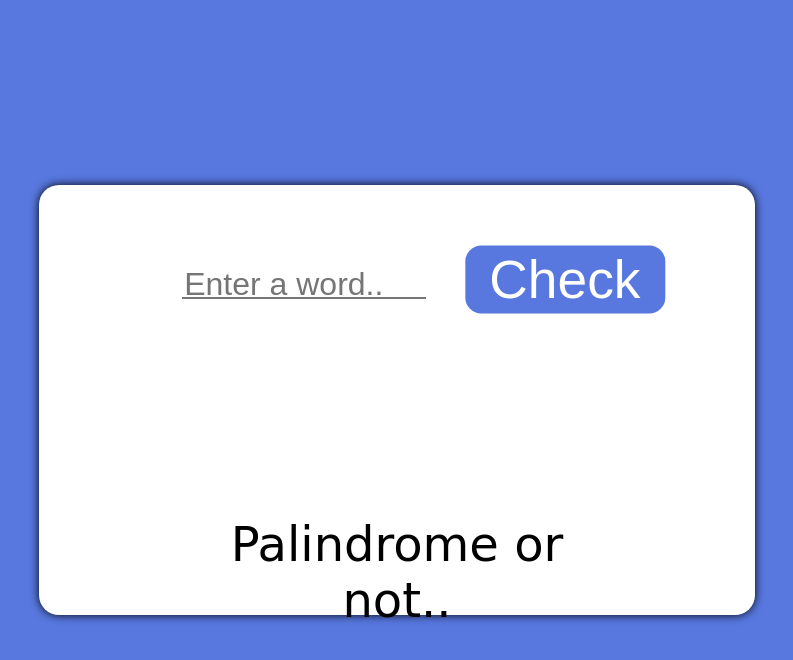
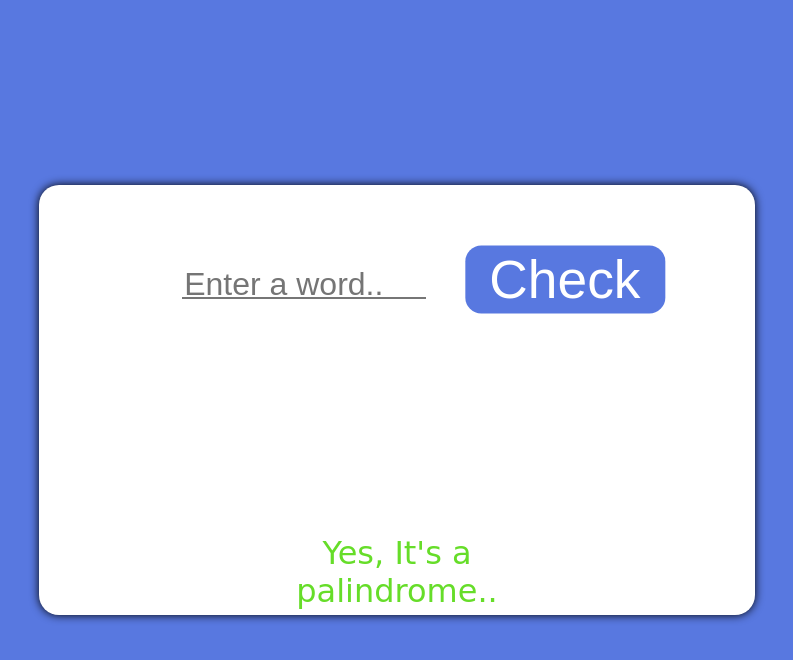
Before and after one commit to sofiadurkan1/Palindrome_Checker, a plain HTML site: page index.html in a window 1280 px wide. Both pictures are taken after a click on the button "Check". Shown: the whole page, without its empty margins (243-1036 px from the left). Drawn offline with Linux system fonts and the light colour scheme; a web font is replaced by a local one.

Commit message:
js added

```diff
--- a/app.js
+++ b/app.js
@@ -0,0 +1,27 @@
+const button = document.getElementById('button');
+const result = document.getElementById('result');
+
+
+button.addEventListener('click', () => {
+
+    result.innerHTML = 'Loading...';
+
+
+    const timeout = setTimeout(() => {
+        const input = document.getElementById('userInput').value;
+        const reversed = input.split('').reverse().join('');
+
+        if (reversed === input){
+            result.innerHTML = "Yes, It's a palindrome.."
+            result.style.color = "#66dd29"
+
+        }else{
+            result.innerHTML = "No,not a palindrome..";
+            result.style.color = "#ff2900";
+        }
+
+    },900)
+
+
+
+})
--- a/style.css
+++ b/style.css
@@ -68,7 +68,7 @@ button:hover{
     top: 90%;
     left: 50%;
     transform: translate(-50%,-50%);
-    font-size: 3rem;
+    font-size: 2rem;
     font-family: 'Baloo Tammudu 2', cursive;
 
 
```
